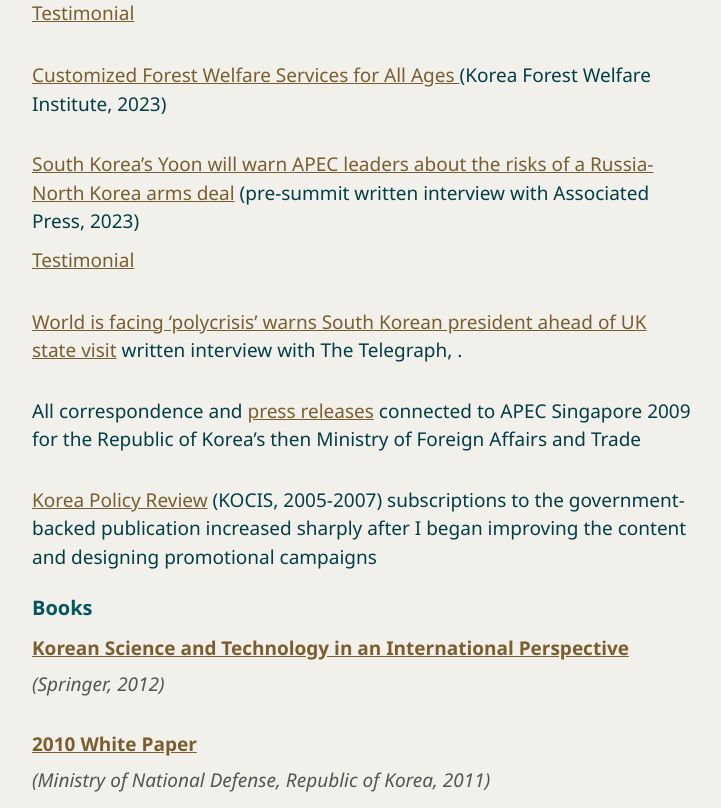
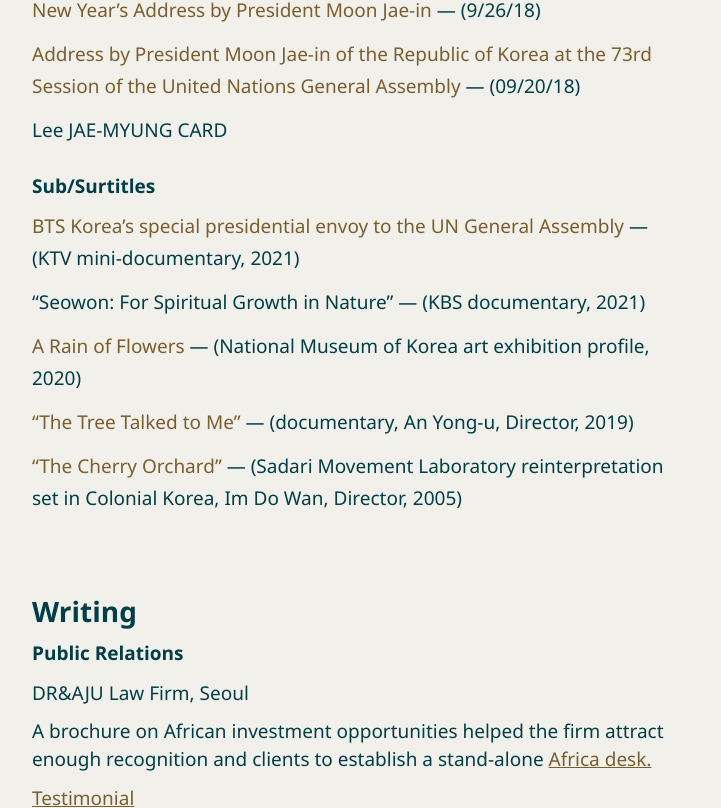
Before and after one commit to wksnders/David-Portfolio, a Vue app: page / in a window 1280 px wide. Shown: the part 1992-2800 px from the top of the page, without its empty margins (112-833 px from the left). Built offline with nearby package versions, Linux system fonts and the light colour scheme.

Commit message:
teaching section overhaul

```diff
--- a/public/locales/en.yaml
+++ b/public/locales/en.yaml
@@ -186,7 +186,7 @@
 editing.Speeches.5.titleLink: ""
 editing.Speeches.5.additionalText: ""
 
-Subsection.editing.Sub-Surtitles: "Sub-Surtitles"
+Subsection.editing.Sub-Surtitles: "Sub/Surtitles"
 Subsection.editing.Sub-Surtitles.description: ""
 editing.Sub-Surtitles.1.title: "BTS Korea’s special presidential envoy to the UN General Assembly"
 editing.Sub-Surtitles.1.titleLink: "https://www.youtube.com/watch?v=dUSiTtvh-u8"
@@ -204,41 +204,54 @@
 editing.Sub-Surtitles.5.titleLink: "https://www.youtube.com/watch?v=abPvDxoj8ro"
 editing.Sub-Surtitles.5.additionalText: "(Sadari Movement Laboratory reinterpretation set in Colonial Korea, Im Do Wan, Director, 2005)"
 
-Section.teaching: "Teaching"
-Subsection.teaching.Classroom: "Classroom"
-Subsection.teaching.Classroom.description: ""
-teaching.Classroom.1.locationLink: ""
-teaching.Classroom.1.locationText: "Indiana University"
-teaching.Classroom.1.textAfter: "(Korean History TA)"
-teaching.Classroom.2.locationLink: ""
-teaching.Classroom.2.locationText: "Dongguk University"
-teaching.Classroom.2.textAfter: "(English-language instruction, curriculum development)"
-teaching.Classroom.3.locationLink: ""
-teaching.Classroom.3.locationText: "Sangmyung University"
-teaching.Classroom.3.textAfter: "(English-language instruction)"
-teaching.Classroom.4.locationLink: ""
-teaching.Classroom.4.locationText: "POSCO Steel Education Center, Pohang and Gwangyang"
-teaching.Classroom.4.textAfter: "(English instruction for classes of steelworkers)"
+Section.teaching: "Teaching & Training"
+Subsection.teaching.Intro: "Executive Communication Coaching"
+Subsection.teaching.Intro.description: "I work with Korean professionals preparing for high-stakes English communication, tailor lessons to unique needs, and stress authentic delivery and cultural nuance as much as language mechanics."
 
-
-Subsection.teaching.OneOnOne: "1:1"
-Subsection.teaching.OneOnOne.description: "Work one-on-one with professionals who want to improve their English for an upcoming presentation or exam. Clients have included:"
-teaching.OneOnOne.1.student: "Executives from POSCO and Ogilvy"
+Subsection.teaching.OneOnOne: "Select clients:"
+Subsection.teaching.OneOnOne.description: ""
+teaching.OneOnOne.1.student: "POSCO executives (presentation coaching)"
 teaching.OneOnOne.1.testimonialText: ""
 teaching.OneOnOne.1.testimonialLink: ""
-teaching.OneOnOne.2.student: "Officials from Korea’s Ministry of Culture"
+teaching.OneOnOne.2.student: "Ogilvy Korea CEO (client and HQ communication skills)"
 teaching.OneOnOne.2.testimonialText: ""
 teaching.OneOnOne.2.testimonialLink: ""
-teaching.OneOnOne.3.student: "Sports and Tourism"
+teaching.OneOnOne.3.student: "Ministry of Culture, Sports and Tourism officials (foreign press conferences)"
 teaching.OneOnOne.3.testimonialText: ""
 teaching.OneOnOne.3.testimonialLink: ""
-teaching.OneOnOne.4.student: "A lawyer preparing for a presentation at an international seminar"
-teaching.OneOnOne.4.testimonialText: ""
-teaching.OneOnOne.4.testimonialLink: ""
-teaching.OneOnOne.5.student: "A pharmacist preparing for IELTS"
-teaching.OneOnOne.5.testimonialText: ""
-teaching.OneOnOne.5.testimonialLink: ""
+teaching.OneOnOne.4.student: "Legal professional (international seminar preparation)"
+teaching.OneOnOne.4.testimonialText: "testimonial"
+teaching.OneOnOne.4.testimonialLink: "./testimonials#testimonial-5"
+teaching.OneOnOne.5.student: "Healthcare professional (IELTS preparation)"
+teaching.OneOnOne.5.testimonialText: "testimonial"
+teaching.OneOnOne.5.testimonialLink: "./testimonials#testimonial-6"
 
+Subsection.teaching.Classroom: "Classroom Instruction "
+Subsection.teaching.Classroom.description: "I design courses and curriculum that fuse the latest technology with methods proven to facilitate accurate, effective learning."
+teaching.Classroom.1.locationLink: ""
+teaching.Classroom.1.locationText: "Indiana University |"
+teaching.Classroom.1.bodyText1: "Teaching Assistant for G372 Korean History (2013-2014) and developed “"
+teaching.Classroom.1.bodyLinkText1: "Korean Book Workshop"
+teaching.Classroom.1.bodyLink1: "https://www.youtube.com/watch?v=x9ywhsdYnto"
+teaching.Classroom.1.bodyText2: "” (2013) so graduate students could question scholars directly about recent publications. This program helped IU’s East Asian Studies Center secure crucial Title VI funding."
+teaching.Classroom.2.locationLink: ""
+teaching.Classroom.2.locationText: "Dongguk University |"
+teaching.Classroom.2.bodyText1: "English instruction & curriculum development (2003-2005)"
+teaching.Classroom.2.bodyLinkText1: ""
+teaching.Classroom.2.bodyLink1: ""
+teaching.Classroom.2.bodyText2: ""
+teaching.Classroom.3.locationLink: ""
+teaching.Classroom.3.locationText: "Sangmyung University |"
+teaching.Classroom.3.bodyText1: "English-language instruction (1997-1999)"
+teaching.Classroom.3.bodyLinkText1: ""
+teaching.Classroom.3.bodyLink1: ""
+teaching.Classroom.3.bodyText2: ""
+teaching.Classroom.4.locationLink: ""
+teaching.Classroom.4.locationText: "POSCO Steel Education Center |"
+teaching.Classroom.4.bodyText1: "English training, Pohang & Gwangyang (1993-1994)"
+teaching.Classroom.4.bodyLinkText1: ""
+teaching.Classroom.4.bodyLink1: ""
+teaching.Classroom.4.bodyText2: ""
 
 Section.testimonials: "Testimonials"
 testimonials.1.personName: "Timothy Dickens"
--- a/src/components/TemplateSection.vue
+++ b/src/components/TemplateSection.vue
@@ -28,13 +28,13 @@
     >
       <div v-if="!ready">Loading...</div>
       <template v-else>
-        <h4>{{ getTranslationRef(`Subsection.${props.templateType}.${subsection.name}`) }}</h4>
-
         <p v-if="getTranslationRef(`Subsection.${props.templateType}.${subsection.name}.description`)">
+          <strong>{{ getTranslationRef(`Subsection.${props.templateType}.${subsection.name}`) }}</strong>
           {{ getTranslationRef(`Subsection.${props.templateType}.${subsection.name}.description`) }}
         </p>
+        <h4 v-else>{{ getTranslationRef(`Subsection.${props.templateType}.${subsection.name}`) }}</h4>
 
-        <div class="entries">
+        <div v-if="prefixEntryCounts(`${props.templateType}.${subsection.name}.`)>0" class="entries">
           <component
             v-for="i in prefixEntryCounts(`${props.templateType}.${subsection.name}.`) "
             :key="i"
@@ -42,6 +42,7 @@
             :base-path="`${props.templateType}.${subsection.name}.${i}`"
           />
         </div>
+        <div v-else class="shorten"></div>
       </template>
     </div>
   </section>
@@ -56,19 +57,22 @@
   gap: 0.5rem;
 }
 
-.subsection h4 {
-  margin-bottom: 0.25rem;
-  color: var(--color-soft-heading);
+.shorten{
+  margin-bottom: -1.25rem;
+}
+
+.subsection{
+  padding-bottom: .5rem;
 }
 
 .subsection p {
-  margin: 0 0 0.75rem 0;
+  margin: 0 0 0.5rem 0;
   color: var(--color-text);
 }
 
 .entries {
   display: flex;
   flex-direction: column;
-  gap: 0.5rem;
+  gap: 0.25rem;
 }
 </style>
--- /dev/null
+++ b/src/components/templates/Blank.vue
@@ -0,0 +1,8 @@
+<script setup>
+</script>
+
+<template>
+</template>
+
+<style scoped>
+</style>
--- a/src/components/templates/ClassroomItem.vue
+++ b/src/components/templates/ClassroomItem.vue
@@ -11,26 +11,43 @@
 // Pulling localized fields
 const locationLink = getTranslationRef(`${props.basePath}.locationLink`)
 const locationText = getTranslationRef(`${props.basePath}.locationText`)
-const textAfter = getTranslationRef(`${props.basePath}.textAfter`)
+const bodyText1 = getTranslationRef(`${props.basePath}.bodyText1`)
+const bodyLink1 = getTranslationRef(`${props.basePath}.bodyLink1`)
+const bodyLinkText1 = getTranslationRef(`${props.basePath}.bodyLinkText1`)
+const bodyText2 = getTranslationRef(`${props.basePath}.bodyText2`)
 </script>
 
 <template>
-  <div class="classroom-item">
+  <li class="classroom-item">
     <div v-if="!ready">Loading...</div>
     <p v-else>
       <!-- Render location as link if present -->
+      <strong class="bold">
         <template v-if="locationLink">
           <RouterLink :to="locationLink">{{ locationText }}</RouterLink>
         </template>
         <template v-else>
           {{ locationText }}
         </template>
-      {{ textAfter }}
+      </strong>
+      {{ bodyText1 }}
+      <a v-if="bodyLink1 && bodyLinkText1" :href="bodyLink1" target="_blank" rel="noopener noreferrer">
+        {{ bodyLinkText1 }}
+      </a>
+      {{ bodyText2 }}
     </p>
-  </div>
+  </li>
 </template>
 
 <style scoped>
+.classroom-item{
+  margin-left: 2rem;
+}
+
+.bold{
+  font-weight: 600;
+}
+
 .classroom-item p {
   margin: 0;
   line-height: 1.5;
--- a/src/components/templates/OneOnOneItem.vue
+++ b/src/components/templates/OneOnOneItem.vue
@@ -15,19 +15,22 @@
 </script>
 
 <template>
-  <div class="one-on-one-item">
+  <li class="one-on-one-item">
     <div v-if="!ready">Loading...</div>
     <p v-else>
       {{ student }}
-      <span v-if="testimonialText"> — "{{ testimonialText }}"</span>
       <template v-if="testimonialLink">
-        &nbsp;<RouterLink :to="testimonialLink">(link)</RouterLink>
+        &nbsp;<RouterLink :to="testimonialLink">{{ testimonialText }}</RouterLink>
       </template>
     </p>
-  </div>
+  </li>
 </template>
 
 <style scoped>
+.one-on-one-item{
+  margin-left: 2rem;
+}
+
 .one-on-one-item p {
   margin: 0;
   line-height: 1.5;
--- a/src/views/HomePage.vue
+++ b/src/views/HomePage.vue
@@ -10,17 +10,9 @@
 import PublicRelationsItem from '../components/templates/PublicRelationsItem.vue'
 import SpeechesItem from '../components/templates/SpeechesItem.vue'
 import SubSurtitlesItem from '../components/templates/SubSurtitlesItem.vue'
+import Description from '../components/templates/Blank.vue'
 
 const sections = [
-  {
-    templateType: 'writing',
-    id: 'writing',
-    subsections: [
-      { name: 'PublicRelations', itemComponent: PublicRelationsItem, },
-      { name: 'Books', itemComponent: BooksItem, },
-      { name: 'Articles', itemComponent: ArticlesItem, },
-    ],
-  },
   {
     templateType: 'editing',
     id: 'editing',
@@ -32,9 +24,19 @@
     ],
   },
   {
+    templateType: 'writing',
+    id: 'writing',
+    subsections: [
+      { name: 'PublicRelations', itemComponent: PublicRelationsItem, },
+      { name: 'Books', itemComponent: BooksItem, },
+      { name: 'Articles', itemComponent: ArticlesItem, },
+    ],
+  },
+  {
     templateType: 'teaching',
     id: 'teaching',
     subsections: [
+      { name: 'Intro', itemComponent: Description, },
       { name: 'OneOnOne', itemComponent: OneOnOneItem, },
       { name: 'Classroom', itemComponent: ClassroomItem, },
     ],
```
Lines whose indentation alone changed are shown as unchanged.
